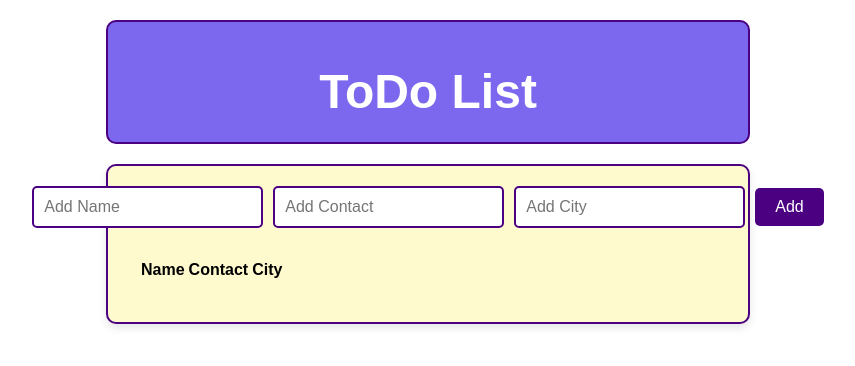
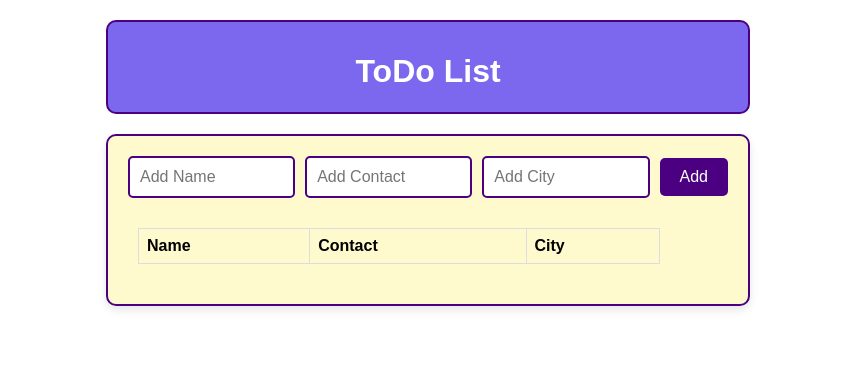
Before and after one commit to iamayush25/ToDo-List, a React (Create React App) app: page / in a window 1280 px wide. Shown: the top 366 px of the page, without its empty margins (212-1067 px from the left). Built offline with nearby package versions, Linux system fonts and the light colour scheme.

Commit message:
Make table

```diff
--- a/src/Components/App.css
+++ b/src/Components/App.css
@@ -15,15 +15,16 @@ body {
     text-align: center;
     border: 2px solid #4B0082;
     background-color: #7B68EE;
-    height: 100px;
+    height: 70px;
     width: 100%;
     max-width: 600px;
     padding: 10px 20px;
     border-radius: 10px;
     margin-bottom: 20px;
     color: #fff;
-    font-size: 24px;
+    font-size: 16px;
 }
+
 
 .todo-body {
     border: 2px solid #4B0082;
@@ -44,6 +45,9 @@ body {
 
 .inputs input {
     flex: 1;
+    display: flex;
+    flex-wrap: wrap;
+    width: 20px;
     padding: 10px;
     border: 2px solid #4B0082;
     border-radius: 5px;
@@ -66,7 +70,7 @@ body {
     background-color: #7B68EE;
 }
 
-.todo-list {
+/* .todo-list {
     display: flex;
     flex-direction: row;
     justify-content: space-between;
@@ -77,7 +81,26 @@ body {
     margin-bottom: 10px;
     font-size: 16px;
     list-style: none;
+} */
+
+.todo-list {
+    margin-bottom: 20px;
 }
+
+table {
+    font-family: Arial, sans-serif;
+    border-collapse: collapse;
+    width: 90%;
+}
+
+td,
+th {
+    border: 1px solid #dddddd;
+    text-align: left;
+    padding: 8px;
+    width: auto;
+}
+
 
 .todo-item {
     background-color: #FFFACD;
@@ -94,7 +117,7 @@ body {
     border: none;
 }
 
-.Delete-button img  {
+.Delete-button img {
     display: inline-block;
     height: 25px;
     cursor: pointer;
@@ -105,7 +128,7 @@ body {
     border: none;
 }
 
-.Edit-button img  {
+.Edit-button img {
     display: inline-block;
     height: 25px;
     cursor: pointer;
```
